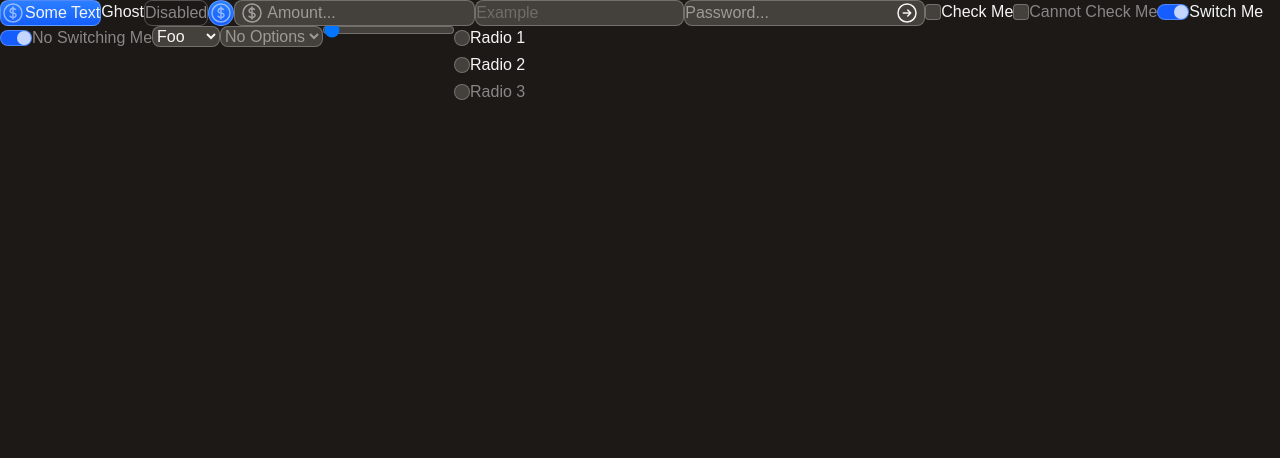
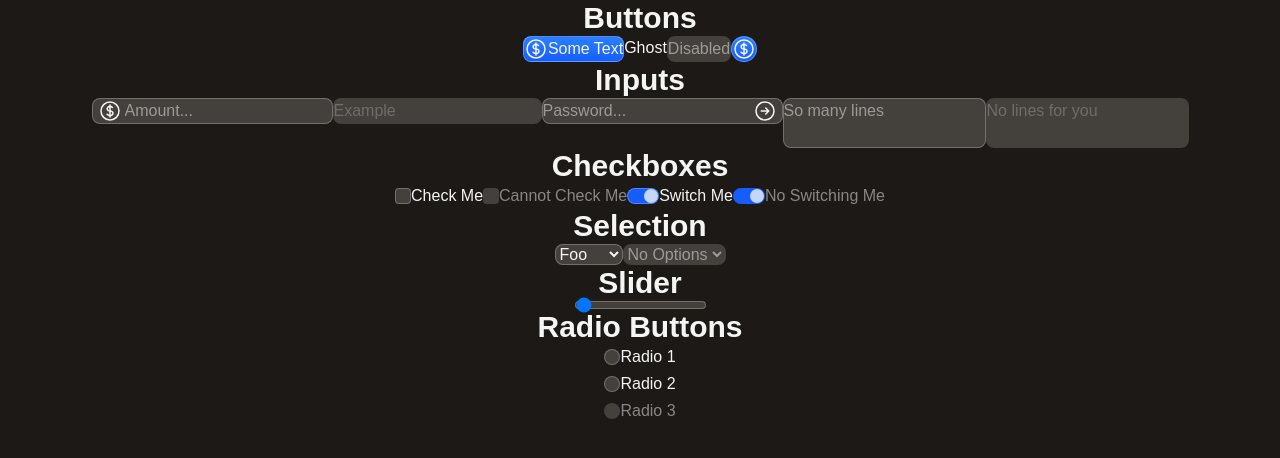
Before and after one commit to josssch/mock-ui, a SvelteKit app: page / in a window 1280 px wide. Shown: the top 458 px of the page. Built offline with nearby package versions, Linux system fonts and the light colour scheme; a web font is replaced by a local one.

Commit message:
refactor(components): reduced repetition & more consistency

```diff
--- a/src/default.css
+++ b/src/default.css
@@ -2,6 +2,7 @@
 
 @theme {
     /* Component Style Configuration */
+
     --default-font-family: 'Recia', sans-serif;
     --default-transition-duration: 300ms;
 
@@ -11,13 +12,24 @@
     --color-primary: var(--color-blue-600);
     --color-primary-darker: var(--color-blue-700);
 
+    --color-secondary-lighter: var(--color-rose-500);
+    --color-secondary: var(--color-rose-600);
+    --color-secondary-darker: var(--color-rose-700);
+
     --color-subtle-lighter: var(--color-stone-600);
     --color-subtle: var(--color-stone-700);
     --color-subtle-darker: var(--color-stone-800);
 
+    /* Page Colors */
+
+    --color-background: var(--color-stone-900);
+    --color-text: var(--color-stone-100);
+
     /* Border Colors */
-    --color-blur: rgba(255, 255, 255, 0.25);
-    --color-focus: rgba(255, 255, 255, 0.5);
+
+    --color-edge: rgba(255, 255, 255, 0.25);
+    --color-edge-focused: rgba(255, 255, 255, 0.5);
+    --color-edge-disabled: transparent;
 
     /* Utility */
 
@@ -30,8 +42,14 @@
     --spacing-3xl: var(--spacing-32);
 }
 
-*:focus {
+*:focus-visible {
     outline: none;
+
+    /*
+        I dislike this, however, in this case there is a lot being handled,
+        but generally it's always better to type CSS rather than using macros
+    */
+    @apply ring-primary ring-offset-background ring ring-offset-2 transition-shadow;
 }
 
 html,
@@ -41,8 +59,8 @@ body {
 }
 
 body {
-    background-color: var(--color-stone-900);
-    color: var(--color-stone-100);
+    background-color: var(--color-background);
+    color: var(--color-text);
 
     height: 100%;
 }
--- a/src/lib/MockButton.svelte
+++ b/src/lib/MockButton.svelte
@@ -1,36 +1,53 @@
 <script lang="ts">
     import type { HTMLButtonAttributes } from 'svelte/elements'
 
+    import {
+        COMPONENT_BORDER_HOCUS,
+        COMPONENT_DISABLED,
+    } from './tailwind-common.js'
     import cn from './utils/class-merge.js'
 
     let {
+        href,
         children,
         label,
-        small,
-        circle,
         class: clazz,
         type = 'button',
         ghost = false,
+        small = false,
+        circle = false,
         ...props
     }: HTMLButtonAttributes & {
+        href?: string
         label?: string
         ghost?: boolean
         circle?: boolean
         small?: boolean
         class?: string
     } = $props()
+
+    const isButton = $derived(!href)
 </script>
 
-<button
+<!--
+    dynamically decide if it's a button based on an `href` attr,
+    this is better for keyboard accessibility
+-->
+<svelte:element
+    this={isButton ? 'button' : 'a'}
     {...props}
+    {href}
     {type}
     class={cn(
-        'gap-sm group-button flex cursor-pointer items-center font-medium disabled:cursor-not-allowed disabled:text-current/50',
-        !small && (circle ? 'p-sm' : 'px-md py-sm'),
-        circle ? 'aspect-square rounded-full' : 'rounded-default',
+        'gap-sm group/button disabled:bg-subtle flex cursor-pointer flex-wrap items-center font-medium',
+        COMPONENT_DISABLED,
         ghost
             ? 'hover:underline'
-            : 'enabled:from-primary enabled:to-primary-lighter border-blur enabled:hover:border-focus border-1 bg-gradient-to-t transition active:transition-none enabled:active:translate-y-0.5',
+            : `${COMPONENT_BORDER_HOCUS} enabled:from-primary enabled:to-primary-lighter rounded-default bg-gradient-to-t transition active:transition-none enabled:active:translate-y-0.5`,
+        // unless we have the `small` flag, apply padding
+        // and make it even based on whether it's a circle
+        !small ? (circle ? 'p-sm' : 'px-md py-sm') : '',
+        circle && 'aspect-square rounded-full',
         clazz,
     )}
 >
@@ -39,4 +56,4 @@
     {:else if label}
         <span>{label}</span>
     {/if}
-</button>
+</svelte:element>
--- a/src/lib/MockCheckbox.svelte
+++ b/src/lib/MockCheckbox.svelte
@@ -3,6 +3,11 @@
     import type { SnippetOrString } from './utils/snippet-or-string.js'
 
     import HeroCheck from './icons/HeroCheck.svelte'
+    import {
+        COMPONENT_BORDER_HOCUS,
+        COMPONENT_DISABLED,
+        COMPONENT_DISABLED_CONTAINER,
+    } from './tailwind-common.js'
     import cn from './utils/class-merge.js'
     import { toSnippet } from './utils/snippet-or-string.js'
 
@@ -16,28 +21,30 @@
         label: SnippetOrString
         group?: string[]
     } = $props()
+
+    const size = 'size-4'
 </script>
 
-<label class="gap-md group-checkbox relative inline-flex items-center">
-    <!-- using absolute size-0 so it's still keyboard accessible -->
+<label
+    class="gap-md group/checkbox relative inline-flex items-center {COMPONENT_DISABLED_CONTAINER}"
+>
     <input
         {...props}
-        class="peer absolute size-0"
+        class={cn(
+            'peer bg-subtle enabled:hover:bg-subtle-lighter enabled:checked:hover:bg-primary-lighter enabled:checked:bg-primary shrink-0 appearance-none rounded-sm transition-colors disabled:border-transparent',
+            COMPONENT_BORDER_HOCUS,
+            COMPONENT_DISABLED,
+            size,
+            clazz,
+        )}
         type="checkbox"
         bind:checked
         bind:group
     />
 
-    <span
-        class={cn(
-            'bg-subtle border-blur peer-hover:border-focus peer-enabled:peer-hover:bg-subtle-lighter peer-enabled:peer-checked:peer-hover:bg-primary-lighter peer-enabled:peer-checked:bg-primary relative inline-block size-4 shrink-0 rounded-sm border-1 transition-colors [--checked:0] peer-checked:[--checked:1]',
-            clazz,
-        )}
-    >
-        <HeroCheck
-            class="absolute inset-0 scale-[max(var(--checked),_0.5)] opacity-[var(--checked)] transition"
-        />
-    </span>
+    <HeroCheck
+        class="absolute {size} scale-50 opacity-0 transition peer-checked:scale-90 peer-checked:opacity-100"
+    />
 
     <span class="peer-disabled:text-current/50">
         {@render toSnippet(label)()}
--- a/src/lib/MockInput.svelte
+++ b/src/lib/MockInput.svelte
@@ -12,6 +12,10 @@
     import type { Snippet } from 'svelte'
     import type { HTMLInputAttributes } from 'svelte/elements'
 
+    import {
+        COMPONENT_BORDER_FOCUS,
+        COMPONENT_DISABLED,
+    } from './tailwind-common.js'
     import cn from './utils/class-merge.js'
 
     let {
@@ -22,13 +26,13 @@
         class: clazz,
         ...props
     }: MockInputProps = $props()
+
+    const sideStyles = 'absolute top-1/2 size-6 -translate-y-1/2'
 </script>
 
-<div class="group-input relative">
+<div class="group/input relative [--color-background:_var(--color-subtle)]">
     {#if left}
-        <span
-            class="absolute top-1/2 left-1.5 size-6 -translate-y-1/2 overflow-hidden"
-        >
+        <span class="{sideStyles} left-1.5">
             {@render left()}
         </span>
     {/if}
@@ -37,7 +41,9 @@
         {...props}
         {type}
         class={cn(
-            'rounded-default bg-subtle px-md py-sm border-blur focus:border-focus border-1 transition-colors disabled:text-current/50 disabled:hover:cursor-not-allowed',
+            'rounded-default bg-subtle px-md py-sm transition-colors',
+            COMPONENT_BORDER_FOCUS,
+            COMPONENT_DISABLED,
             left && 'pl-8',
             right && 'pr-8',
             clazz,
@@ -46,9 +52,7 @@
     />
 
     {#if right}
-        <span
-            class="absolute top-1/2 right-1.5 size-6 -translate-y-1/2 overflow-hidden"
-        >
+        <span class="{sideStyles} right-1.5">
             {@render right()}
         </span>
     {/if}
--- /dev/null
+++ b/src/lib/MockInputMultiline.svelte
@@ -0,0 +1,26 @@
+<script lang="ts">
+    import type { HTMLTextareaAttributes } from 'svelte/elements'
+
+    import {
+        COMPONENT_BORDER_FOCUS,
+        COMPONENT_DISABLED,
+    } from './tailwind-common.js'
+    import cn from './utils/class-merge.js'
+
+    let {
+        value = $bindable(''),
+        class: clazz,
+        ...props
+    }: HTMLTextareaAttributes = $props()
+</script>
+
+<textarea
+    {...props}
+    class={cn(
+        'rounded-default bg-subtle py-sm px-md resize-none transition-colors',
+        COMPONENT_BORDER_FOCUS,
+        COMPONENT_DISABLED,
+        clazz,
+    )}
+    bind:value
+></textarea>
--- a/src/lib/MockRadio.svelte
+++ b/src/lib/MockRadio.svelte
@@ -2,6 +2,11 @@
     import type { HTMLInputAttributes } from 'svelte/elements'
     import type { SnippetOrString } from './utils/snippet-or-string.js'
 
+    import {
+        COMPONENT_BORDER_HOCUS,
+        COMPONENT_DISABLED,
+        COMPONENT_DISABLED_CONTAINER,
+    } from './tailwind-common.js'
     import cn from './utils/class-merge.js'
     import { toSnippet } from './utils/snippet-or-string.js'
 
@@ -17,11 +22,15 @@
     } = $props()
 </script>
 
-<label class="gap-md group-radio relative inline-flex items-center">
+<label
+    class="gap-md group/radio relative inline-flex items-center {COMPONENT_DISABLED_CONTAINER}"
+>
     <input
         {...props}
         class={cn(
-            'border-blur bg-subtle peer enabled:hover:bg-subtle-lighter checked:bg-primary enabled:checked:hover:bg-primary-lighter hover:border-focus peer relative size-4 appearance-none rounded-full border-1 transition-colors after:scale-0 checked:after:scale-100',
+            'bg-subtle peer enabled:hover:bg-subtle-lighter checked:bg-primary enabled:checked:hover:bg-primary-lighter peer relative size-4 appearance-none rounded-full transition-colors after:scale-0 checked:after:scale-100',
+            COMPONENT_BORDER_HOCUS,
+            COMPONENT_DISABLED,
             //
             'after:absolute after:top-1/2 after:left-1/2 after:size-1 after:-translate-x-1/2 after:-translate-y-1/2 after:rounded-full after:bg-white/75 after:transition-transform',
             clazz,
--- a/src/lib/MockSelect.svelte
+++ b/src/lib/MockSelect.svelte
@@ -1,8 +1,15 @@
 <script lang="ts">
     import type { HTMLSelectAttributes } from 'svelte/elements'
 
+    import {
+        COMPONENT_BORDER_HOCUS,
+        COMPONENT_DISABLED,
+    } from './tailwind-common.js'
+    import cn from './utils/class-merge.js'
+
     let {
         children,
+        class: clazz,
         value = $bindable(),
         ...props
     }: HTMLSelectAttributes & {} = $props()
@@ -10,7 +17,12 @@
 
 <select
     {...props}
-    class="border-blur focus:border-focus enabled:hover:border-focus rounded-default px-md py-sm bg-subtle border-1 transition-colors disabled:cursor-not-allowed disabled:text-current/50"
+    class={cn(
+        'rounded-default group/select px-md py-sm bg-subtle transition-colors',
+        COMPONENT_BORDER_HOCUS,
+        COMPONENT_DISABLED,
+        clazz,
+    )}
     bind:value
 >
     {#if children}
--- a/src/lib/MockSwitch.svelte
+++ b/src/lib/MockSwitch.svelte
@@ -2,6 +2,11 @@
     import type { HTMLInputAttributes } from 'svelte/elements'
     import type { SnippetOrString } from './utils/snippet-or-string.js'
 
+    import {
+        COMPONENT_BORDER_HOCUS,
+        COMPONENT_DISABLED,
+        COMPONENT_DISABLED_CONTAINER,
+    } from './tailwind-common.js'
     import cn from './utils/class-merge.js'
     import { toSnippet } from './utils/snippet-or-string.js'
 
@@ -13,11 +18,15 @@
     }: HTMLInputAttributes & { label: SnippetOrString } = $props()
 </script>
 
-<label class="gap-md group-switch relative inline-flex items-center">
+<label
+    class="gap-md group/switch relative inline-flex items-center {COMPONENT_DISABLED_CONTAINER}"
+>
     <input
         {...props}
         class={cn(
-            'bg-subtle border-blur hover:border-focus enabled:hover:bg-subtle-lighter enabled:checked:hover:bg-primary-lighter checked:bg-primary peer relative h-4 w-8 shrink-0 appearance-none rounded-full border-1 transition-colors',
+            'bg-subtle enabled:hover:bg-subtle-lighter enabled:checked:hover:bg-primary-lighter checked:bg-primary peer relative h-4 w-8 shrink-0 appearance-none rounded-full transition-colors',
+            COMPONENT_BORDER_HOCUS,
+            COMPONENT_DISABLED,
             // Circle Part
             'after:absolute after:left-0 after:aspect-square after:h-full after:translate-x-0 after:rounded-full after:bg-white/50 after:transition-all checked:after:left-full checked:after:-translate-x-full checked:after:bg-white/75',
             clazz,
--- /dev/null
+++ b/src/lib/tailwind-common.ts
@@ -0,0 +1,17 @@
+/*
+ * The question here is probably: why not use classes -- that's the POINT of CSS!?
+ *
+ * It's because given the circumstances of using Tailwind & `tailwind-merge`, it makes more sense
+ * to place Tailwind classes on components so they are easily overridable. The point of this library
+ * is to be super quick to use, so when conflicting Tailwind classes come into the `class=` attribute it
+ * should behave and merge as expected without then need for `!important`.
+ */
+
+export const COMPONENT_BORDER = 'border border-edge'
+export const COMPONENT_BORDER_FOCUS = `${COMPONENT_BORDER} focus:border-edge-focused`
+export const COMPONENT_BORDER_HOCUS = `${COMPONENT_BORDER_FOCUS} enabled:hover:border-edge-focused`
+
+export const COMPONENT_DISABLED =
+    'disabled:border-edge-disabled disabled:cursor-not-allowed disabled:text-current/50'
+
+export const COMPONENT_DISABLED_CONTAINER = 'has-[:disabled]:cursor-not-allowed'
--- a/src/routes/+page.svelte
+++ b/src/routes/+page.svelte
@@ -3,6 +3,7 @@
     import MockButton from '$lib/MockButton.svelte'
     import MockCheckbox from '$lib/MockCheckbox.svelte'
     import MockInput from '$lib/MockInput.svelte'
+    import MockInputMultiline from '$lib/MockInputMultiline.svelte'
     import MockInputSubmit from '$lib/MockInputSubmit.svelte'
     import MockRadio from '$lib/MockRadio.svelte'
     import MockSelect from '$lib/MockSelect.svelte'
@@ -14,20 +15,24 @@
     <HeroDollar class="text-focus size-6" />
 {/snippet}
 
-<div class="gap-xl p-xl flex flex-wrap items-start">
-    <!-- Buttons -->
+{#snippet heading(/** @type {string} */ text)}
+    <h1 class="w-full text-center text-3xl font-bold">{text}</h1>
+{/snippet}
+
+<div class="gap-xl p-xl flex flex-wrap items-start justify-center">
+    {@render heading('Buttons')}
+
     <MockButton>
         {@render icon()}
         <span>Some Text</span>
     </MockButton>
 
-    <a href="#button">
-        <MockButton
-            label="Ghost"
-            ghost
-            small
-        />
-    </a>
+    <MockButton
+        href="#button"
+        label="Ghost"
+        ghost
+        small
+    />
 
     <MockButton
         label="Disabled"
@@ -36,7 +41,7 @@
 
     <MockButton circle>{@render icon()}</MockButton>
 
-    <!-- Inputs -->
+    {@render heading('Inputs')}
 
     <MockInput
         left={icon}
@@ -55,7 +60,13 @@
         />
     </form>
 
-    <!-- Checkboxes -->
+    <MockInputMultiline placeholder="So many lines" />
+    <MockInputMultiline
+        placeholder="No lines for you"
+        disabled
+    />
+
+    {@render heading('Checkboxes')}
 
     <MockCheckbox
         label="Check Me"
@@ -79,7 +90,7 @@
         disabled
     />
 
-    <!-- Select (mostly native) -->
+    {@render heading('Selection')}
 
     <MockSelect>
         <optgroup label="Foo">
@@ -94,9 +105,11 @@
 
     <MockSelect disabled></MockSelect>
 
-    <!-- Misc -->
+    {@render heading('Slider')}
 
     <MockSlider />
+
+    {@render heading('Radio Buttons')}
 
     <ul>
         <li>
```
Also changed, not shown: src/lib/MockInputSubmit.svelte (+1 -7 lines), src/lib/MockSlider.svelte (+6 -3 lines).
